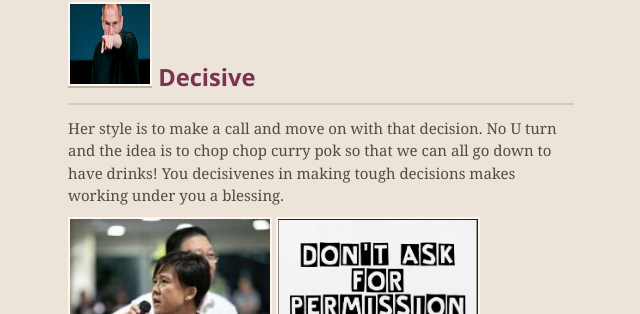
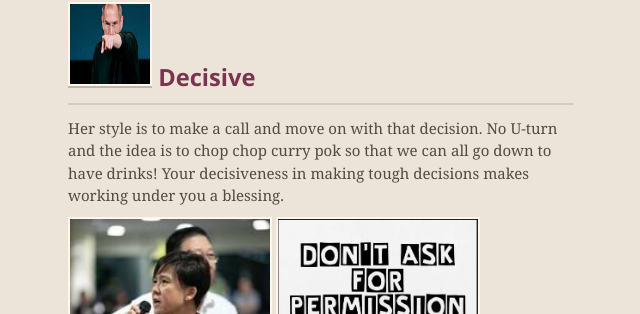
Before and after one commit to projectcinderella/projectcinderella.github.io, a Jekyll site: the page built from index.md, in a window 1280 px wide and 900 px high, scrolled down 1936 px. Shown: the part 142-456 px from the top of the window, without its empty margins (319-959 px from the left). Built offline with Jekyll 4.4.1, drawn with Linux system fonts in a browser that asks for light colours; comment, search, counter and statistics services are not loaded.

Commit message:
Update index.md

```diff
--- a/index.md
+++ b/index.md
@@ -24,7 +24,7 @@ Never a moment of 冷. Always fun to be with and a great company for any occasio
 > <a href="https://www.youtube.com/watch?v=3b1YSNsF2eE">Girl on Fire</a> ~ This Girl is on fire ~ This Girl is on fire ~
 
 #### <img src="https://raw.githubusercontent.com/projectcinderella/projectcinderella.github.io/master/assets/images/Decisive.jpg" alt="Example" width="80" height="80"> Decisive
-Her style is to make a call and move on with that decision. No U turn and the idea is to chop chop curry pok so that we can all go down to have drinks! You decisivenes in making tough decisions makes working under you a blessing.
+Her style is to make a call and move on with that decision. No U-turn and the idea is to chop chop curry pok so that we can all go down to have drinks! Your decisiveness in making tough decisions makes working under you a blessing.
 <p><img src="https://raw.githubusercontent.com/projectcinderella/projectcinderella.github.io/master/assets/images/decisive234.jpeg" alt="Example" width="200" height="200"> <img src="https://raw.githubusercontent.com/projectcinderella/projectcinderella.github.io/master/assets/images/Decisive 2.JPG" alt="Example" width="200" height="200"> </p>
 > <a href="https://www.youtube.com/watch?v=1__G9XEZhwM">My Way</a> ~ But through it all, when there was doubt ~ I ate it up and spit it out ~ I faced it all and I stood tall ~ And did it my way
 
```
